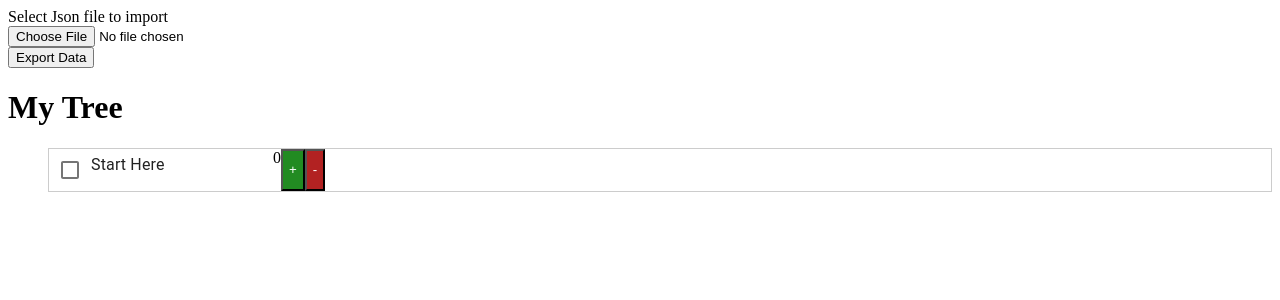
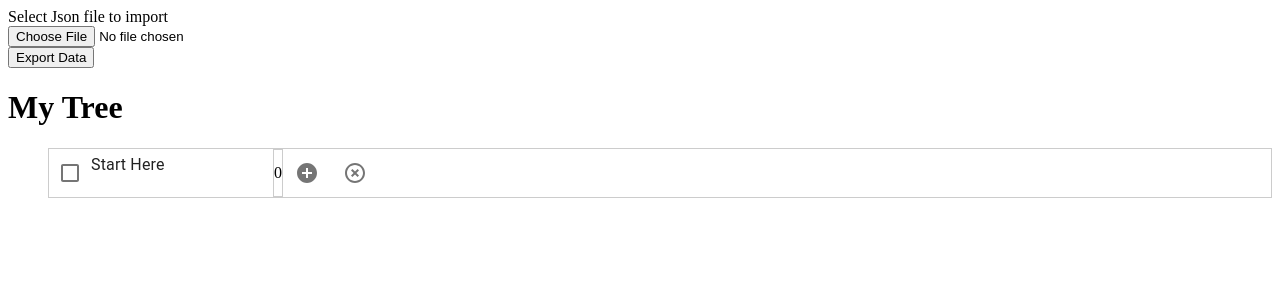
Before and after one commit to WMXGroup/react-sandbox-1, a React (Create React App) app: page / in a window 1280 px wide. Shown: the top 300 px of the page. Built offline with nearby package versions, Linux system fonts and the light colour scheme; the HTML template or start-up script is replaced by a standard one.

Commit message:
added material

```diff
--- a/src/components/TreeTest6.js
+++ b/src/components/TreeTest6.js
@@ -1,6 +1,10 @@
 import React from 'react';
 import TextField from '@material-ui/core/TextField';
 import Checkbox from '@material-ui/core/Checkbox';
+import IconButton from '@material-ui/core/IconButton';
+import AddCircleIcon from '@material-ui/icons/AddCircle';
+import HighlightOffIcon from '@material-ui/icons/HighlightOff';
+import FormLabel from '@material-ui/core/FormLabel';
 
 const retrievedStorage = localStorage.getItem('myTreeData');
 
@@ -194,6 +198,7 @@ class OptionsList extends React.Component {
 
     const handleReturn = (e, index) => {
       if(e.key === 'Enter'){
+        e.preventDefault()
         handleAdd(index);
       if(this.textInput[index+1] !== undefined){
         this.setState({
@@ -275,6 +280,7 @@ class TextNode extends React.Component {
         <Checkbox
           checked={selected}
           onChange={onChange}
+          color="primary"
         />
         {/* <input
           type="checkbox"
@@ -294,11 +300,10 @@ class TextNode extends React.Component {
           InputProps={{
             disableUnderline: true
          }}
-          type="text"
           value={label}
           onChange={handleTextChange}
           onKeyPress={handleReturn}
-          ref={myRef}
+          inputRef={myRef}
           multiline
         />
         {/* <textarea
@@ -309,10 +314,25 @@ class TextNode extends React.Component {
           onKeyPress={handleReturn}
           ref={myRef}
         /> */}
-        <label>
+        <label style={{
+          display:'flex',
+          justifyContent: 'center',
+          alignItems: 'center',
+          border: '1px #ccc solid'
+        }}>
           {nodeCount}
         </label>
-        <input
+        <IconButton
+          onClick={handleAddSub}
+        >
+          <AddCircleIcon/>
+        </IconButton>
+        <IconButton
+          onClick={handleDelete}
+        >
+          <HighlightOffIcon/>
+        </IconButton>
+        {/* <input
           style={styles.addSubButton}
           value="+"
           type="button"
@@ -323,7 +343,7 @@ class TextNode extends React.Component {
           value="-"
           type="button"
           onClick={handleDelete}
-        />
+        />  */}
     </div>
     )
   }
```
